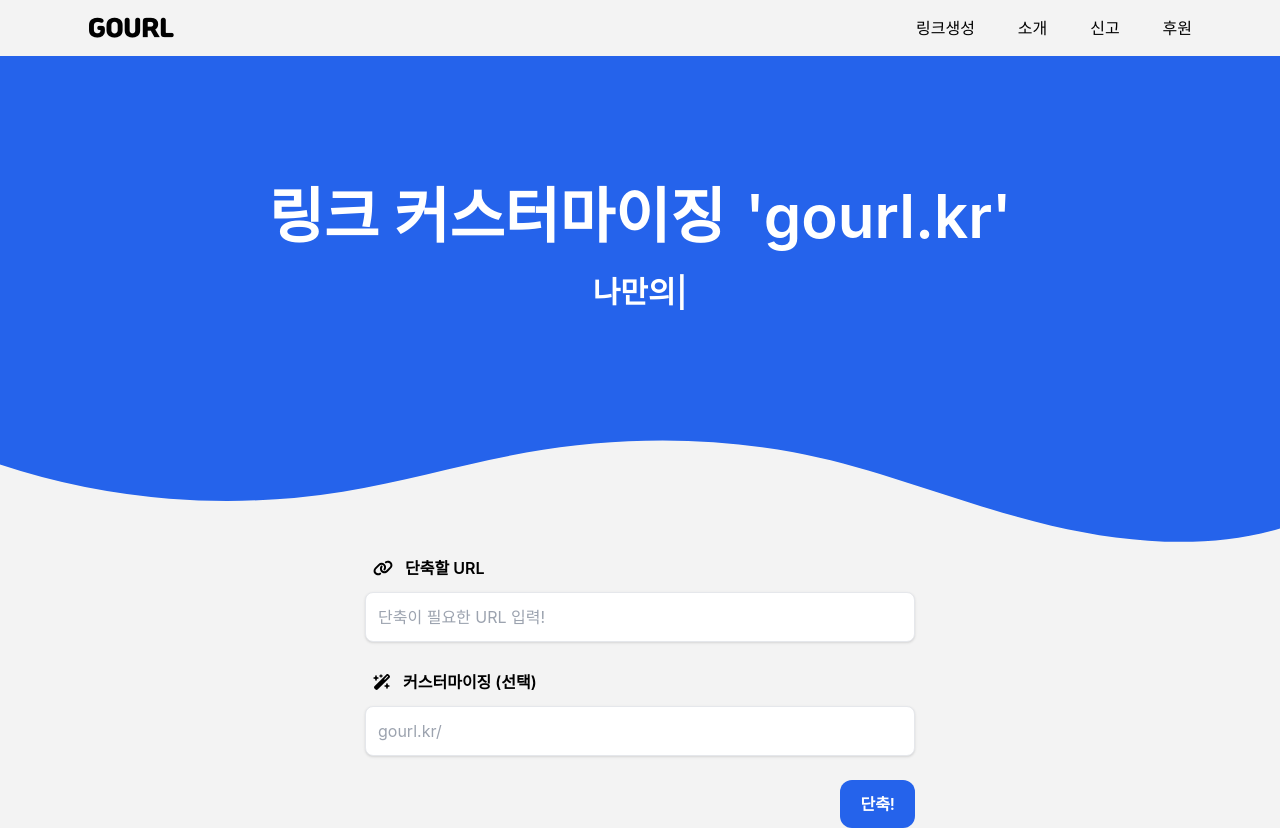
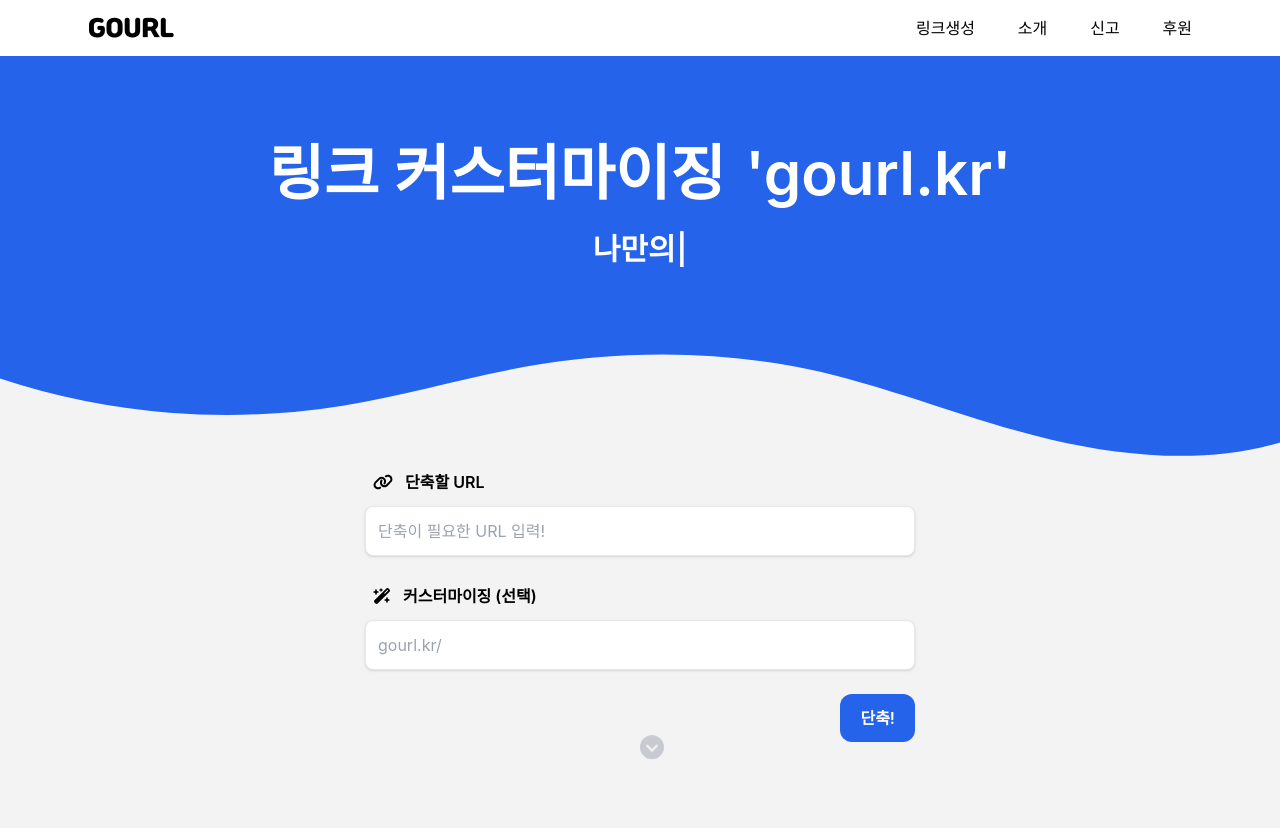
Before and after one commit to hlog2e/url-shorter-front, a Next.js app: page / in a window 1280 px wide. After the commit the page ends 800 px from the top, so only its background shows below. Built offline with nearby package versions, Linux system fonts and the light colour scheme.

Commit message:
메타테그 수정 및 첫 번째 섹션 아래 화살표 포지션 조정

```diff
--- a/components/navBar.jsx
+++ b/components/navBar.jsx
@@ -7,7 +7,7 @@
   const [dropDownOpened, setDropDownOpened] = useState(false);
   return (
     <>
-      <header className="fixed top-0 left-0 right-0 ">
+      <header className="fixed top-0 left-0 right-0 bg-white ">
         <div className="flex justify-center h-14">
           <div className="container flex items-center justify-between max-w-6xl px-6 ">
             <Link href="/">
--- a/containers/MainIntroduceSection.jsx
+++ b/containers/MainIntroduceSection.jsx
@@ -1,13 +1,9 @@
 import TypewriterComponent from "typewriter-effect";
-import Head from "next/head";
 
 export default function MainIntroduceSection() {
   return (
     <>
-      <Head>
-        <title>test</title>
-      </Head>
-      <div className="flex flex-col items-center justify-center h-64 text-white bg-blue-600 md:h-96 mt-14">
+      <div className="flex flex-col items-center justify-center text-white bg-blue-600 h-2/5 md: mt-14">
         <div className="flex flex-col items-center md:flex-row">
           <h1 className="text-4xl font-semibold md:text-6xl">
             링크 커스터마이징
@@ -37,7 +33,7 @@
         </div>
       </div>
       <img
-        className="w-full select-none h-10 md:h-28 relative top-[-1px]"
+        className="w-full select-none h-10 md:h-28 relative top-[-1px] "
         src="waves.svg"
         draggable="false"
       />
--- a/containers/UrlShortSection.jsx
+++ b/containers/UrlShortSection.jsx
@@ -1,5 +1,9 @@
 import { FontAwesomeIcon } from "@fortawesome/react-fontawesome";
-import { faLink, faWandMagicSparkles } from "@fortawesome/free-solid-svg-icons";
+import {
+  faLink,
+  faWandMagicSparkles,
+  faCircleChevronDown,
+} from "@fortawesome/free-solid-svg-icons";
 
 export default function UrlShortSection() {
   return (
@@ -29,6 +33,11 @@
           </span>
         </form>
       </div>
+
+      <FontAwesomeIcon
+        icon={faCircleChevronDown}
+        className="absolute text-2xl text-gray-400 opacity-50 animate-bounce left-1/2 right-1/2 bottom-10"
+      />
     </>
   );
 }
--- a/pages/index.jsx
+++ b/pages/index.jsx
@@ -1,12 +1,22 @@
 import NavBar from "../components/NavBar";
 import MainIntroduceSection from "../containers/MainIntroduceSection";
 import UrlShortSection from "../containers/UrlShortSection";
+import Head from "next/head";
 
 export default function Home() {
   return (
     <>
+      <Head>
+        <title>GOURL | 커스텀 단축 URL</title>
+        <meta
+          name="description"
+          content="외우기 쉬운 나만의 단축 링크 GOURL"
+        ></meta>
+        <meta name="viewport" content="initial-scale=1.0, width=device-width" />
+      </Head>
+
       <NavBar />
-      <section className="h-[calc(100vh-56px)] ">
+      <section className="h-[calc(100vh-56px)] relative">
         <MainIntroduceSection />
         <UrlShortSection />
       </section>
```
